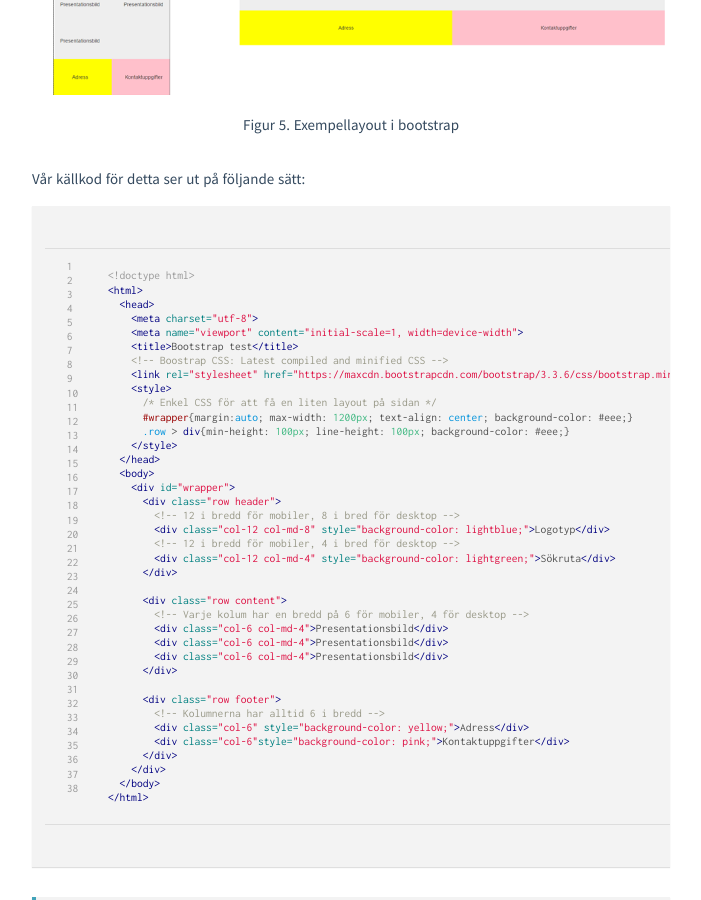
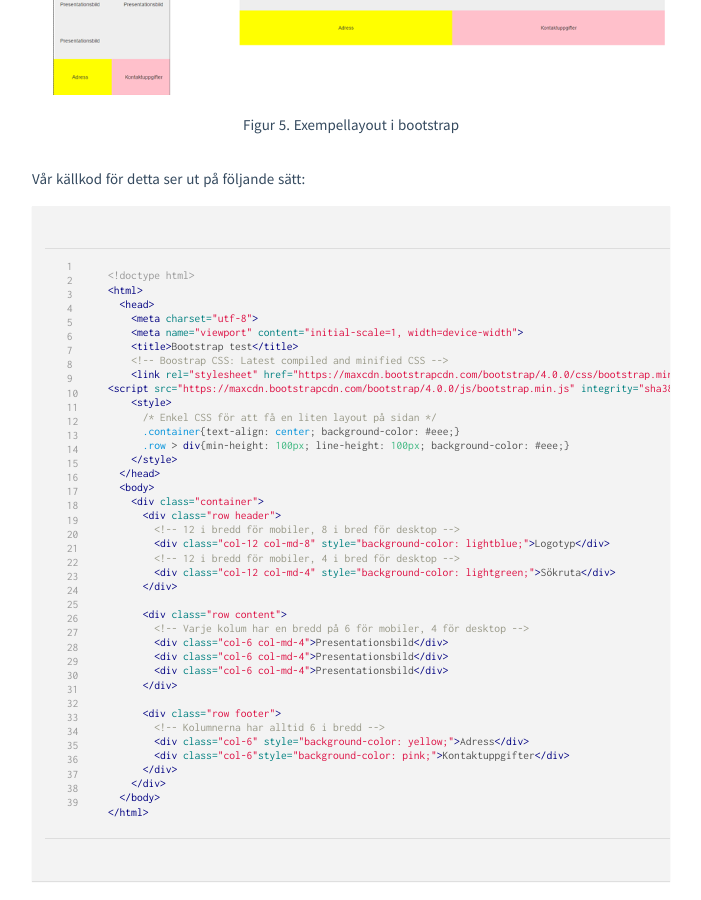
Before and after one commit to mau-dvmt/mah-dv.github.io, a Jekyll site: the page built from courses/da344a-da355a/exercises/ex11.md, in a window 1280 px wide and 900 px high, scrolled down 7833 px. Shown: the whole window, without its empty margins (295-996 px from the left). Built offline with Jekyll 4.4.1, drawn with Linux system fonts in a browser that asks for light colours.

Commit message:
Update example

```diff
--- a/courses/da344a-da355a/exercises/ex11.md
+++ b/courses/da344a-da355a/exercises/ex11.md
@@ -261,15 +261,16 @@ Vår källkod för detta ser ut på följande sätt:
     <meta name="viewport" content="initial-scale=1, width=device-width">
     <title>Bootstrap test</title>
     <!-- Boostrap CSS: Latest compiled and minified CSS -->
-    <link rel="stylesheet" href="https://maxcdn.bootstrapcdn.com/bootstrap/3.3.6/css/bootstrap.min.css" integrity="sha384-1q8mTJOASx8j1Au+a5WDVnPi2lkFfwwEAa8hDDdjZlpLegxhjVME1fgjWPGmkzs7" crossorigin="anonymous">
+    <link rel="stylesheet" href="https://maxcdn.bootstrapcdn.com/bootstrap/4.0.0/css/bootstrap.min.css" integrity="sha384-Gn5384xqQ1aoWXA+058RXPxPg6fy4IWvTNh0E263XmFcJlSAwiGgFAW/dAiS6JXm" crossorigin="anonymous">
+<script src="https://maxcdn.bootstrapcdn.com/bootstrap/4.0.0/js/bootstrap.min.js" integrity="sha384-JZR6Spejh4U02d8jOt6vLEHfe/JQGiRRSQQxSfFWpi1MquVdAyjUar5+76PVCmYl" crossorigin="anonymous"></script>
     <style>
       /* Enkel CSS för att få en liten layout på sidan */
-      #wrapper{margin:auto; max-width: 1200px; text-align: center; background-color: #eee;}
+      .container{text-align: center; background-color: #eee;}
       .row > div{min-height: 100px; line-height: 100px; background-color: #eee;}
     </style>
   </head>
   <body>
-    <div id="wrapper">
+    <div class="container">
       <div class="row header">
         <!-- 12 i bredd för mobiler, 8 i bred för desktop -->
         <div class="col-12 col-md-8" style="background-color: lightblue;">Logotyp</div>
```
